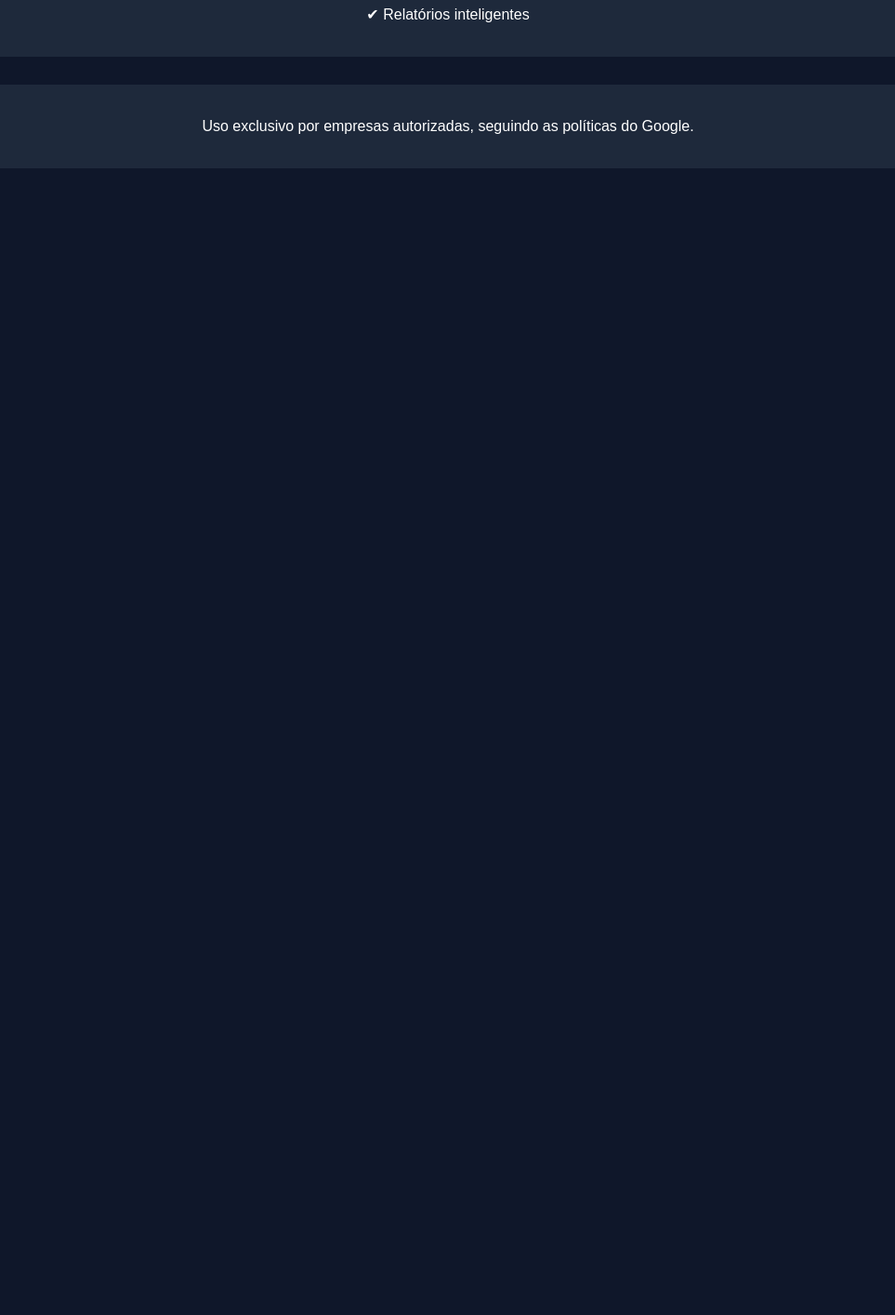
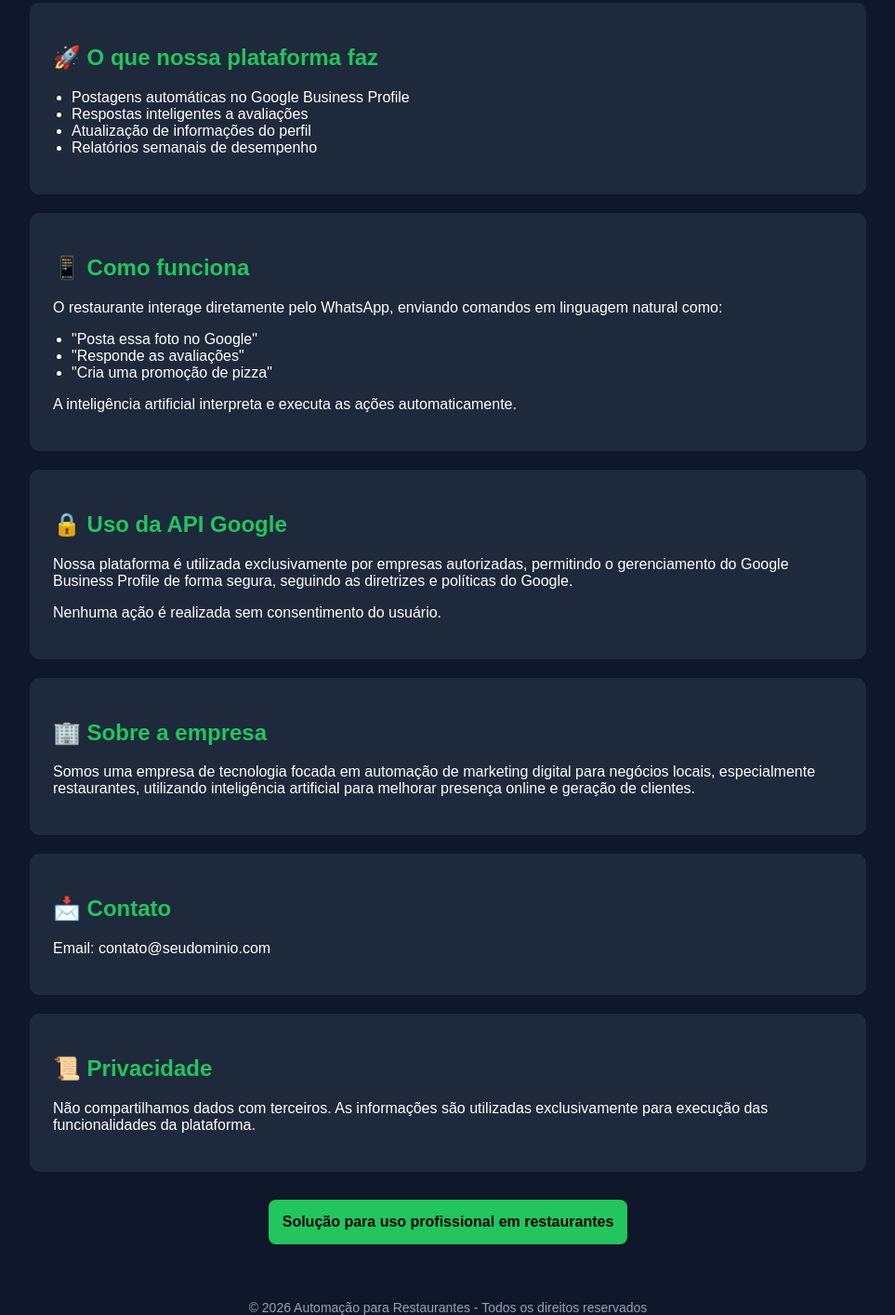
Before and after one commit to DaniloMartins96/landing-page, a plain HTML site: page index.html in a window 1280 px wide. Shown: the part 286-1700 px from the top of the page at 93% size, without its empty margins (158-1121 px from the left). Before the commit the page ends 800 px from the top, so only its background shows below. Drawn offline with Linux system fonts and the light colour scheme.

Commit message:
Revamp index.html with new layout and features
Updated the HTML structure and content for better presentation and added new features.

```diff
--- a/index.html
+++ b/index.html
@@ -2,40 +2,145 @@
 <html lang="pt-BR">
 <head>
   <meta charset="UTF-8">
-  <title>Automação para Restaurantes</title>
+  <title>Automação para Restaurantes | IA + Google Maps</title>
   <meta name="viewport" content="width=device-width, initial-scale=1.0">
+
   <style>
     body {
+      margin: 0;
+      font-family: Arial, sans-serif;
       background: #0f172a;
       color: #fff;
-      font-family: Arial;
+    }
+
+    header {
       text-align: center;
-      padding: 50px;
+      padding: 60px 20px;
     }
-    h1 { color: #22c55e; }
+
+    h1 {
+      color: #22c55e;
+      font-size: 36px;
+    }
+
+    p.subtitle {
+      font-size: 18px;
+      color: #cbd5f5;
+    }
+
+    .container {
+      max-width: 900px;
+      margin: auto;
+      padding: 20px;
+    }
+
     .box {
-      margin-top: 30px;
       background: #1e293b;
-      padding: 20px;
+      padding: 25px;
+      margin-top: 20px;
       border-radius: 10px;
     }
+
+    .box h2 {
+      color: #22c55e;
+    }
+
+    ul {
+      padding-left: 20px;
+    }
+
+    footer {
+      margin-top: 40px;
+      text-align: center;
+      font-size: 14px;
+      color: #94a3b8;
+    }
+
+    .cta {
+      margin-top: 30px;
+      padding: 15px;
+      background: #22c55e;
+      color: #000;
+      font-weight: bold;
+      border-radius: 8px;
+      display: inline-block;
+    }
+
   </style>
 </head>
 <body>
 
-<h1>Automação com IA para Restaurantes</h1>
+<header>
+  <h1>Automação com IA para Restaurantes</h1>
+  <p class="subtitle">Gerencie seu Google Maps direto pelo WhatsApp</p>
+</header>
 
-<p>Gerencie seu Google Maps direto pelo WhatsApp</p>
+<div class="container">
 
-<div class="box">
-  <p>✔ Postagens automáticas</p>
-  <p>✔ Respostas a avaliações</p>
-  <p>✔ Relatórios inteligentes</p>
+  <div class="box">
+    <h2>🚀 O que nossa plataforma faz</h2>
+    <ul>
+      <li>Postagens automáticas no Google Business Profile</li>
+      <li>Respostas inteligentes a avaliações</li>
+      <li>Atualização de informações do perfil</li>
+      <li>Relatórios semanais de desempenho</li>
+    </ul>
+  </div>
+
+  <div class="box">
+    <h2>📱 Como funciona</h2>
+    <p>O restaurante interage diretamente pelo WhatsApp, enviando comandos em linguagem natural como:</p>
+    <ul>
+      <li>"Posta essa foto no Google"</li>
+      <li>"Responde as avaliações"</li>
+      <li>"Cria uma promoção de pizza"</li>
+    </ul>
+    <p>A inteligência artificial interpreta e executa as ações automaticamente.</p>
+  </div>
+
+  <div class="box">
+    <h2>🔒 Uso da API Google</h2>
+    <p>
+      Nossa plataforma é utilizada exclusivamente por empresas autorizadas,
+      permitindo o gerenciamento do Google Business Profile de forma segura,
+      seguindo as diretrizes e políticas do Google.
+    </p>
+    <p>
+      Nenhuma ação é realizada sem consentimento do usuário.
+    </p>
+  </div>
+
+  <div class="box">
+    <h2>🏢 Sobre a empresa</h2>
+    <p>
+      Somos uma empresa de tecnologia focada em automação de marketing digital
+      para negócios locais, especialmente restaurantes, utilizando inteligência
+      artificial para melhorar presença online e geração de clientes.
+    </p>
+  </div>
+
+  <div class="box">
+    <h2>📩 Contato</h2>
+    <p>Email: contato@seudominio.com</p>
+  </div>
+
+  <div class="box">
+    <h2>📜 Privacidade</h2>
+    <p>
+      Não compartilhamos dados com terceiros. As informações são utilizadas
+      exclusivamente para execução das funcionalidades da plataforma.
+    </p>
+  </div>
+
+  <div style="text-align:center;">
+    <div class="cta">Solução para uso profissional em restaurantes</div>
+  </div>
+
 </div>
 
-<div class="box">
-  <p>Uso exclusivo por empresas autorizadas, seguindo as políticas do Google.</p>
-</div>
+<footer>
+  © 2026 Automação para Restaurantes - Todos os direitos reservados
+</footer>
 
 </body>
 </html>
```
